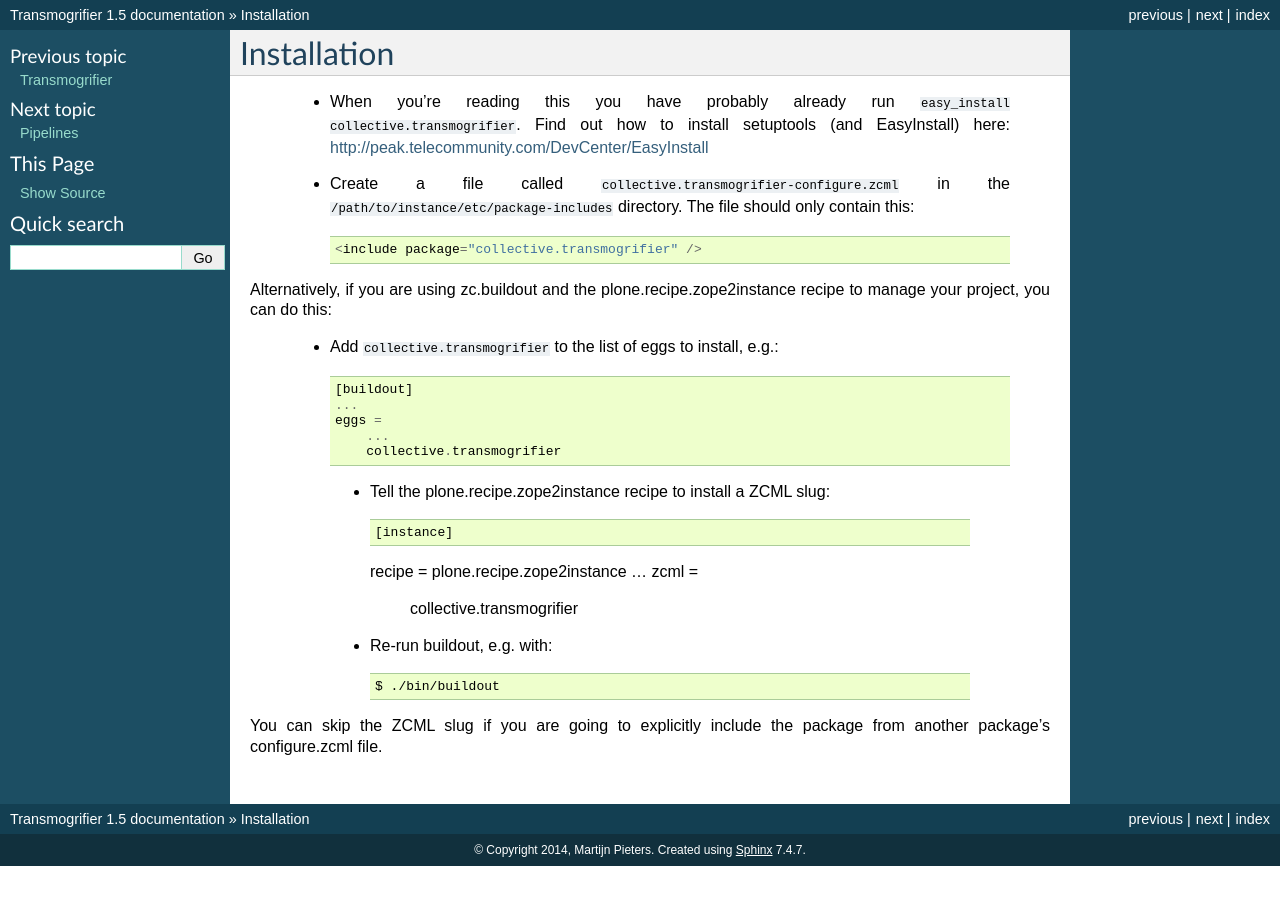
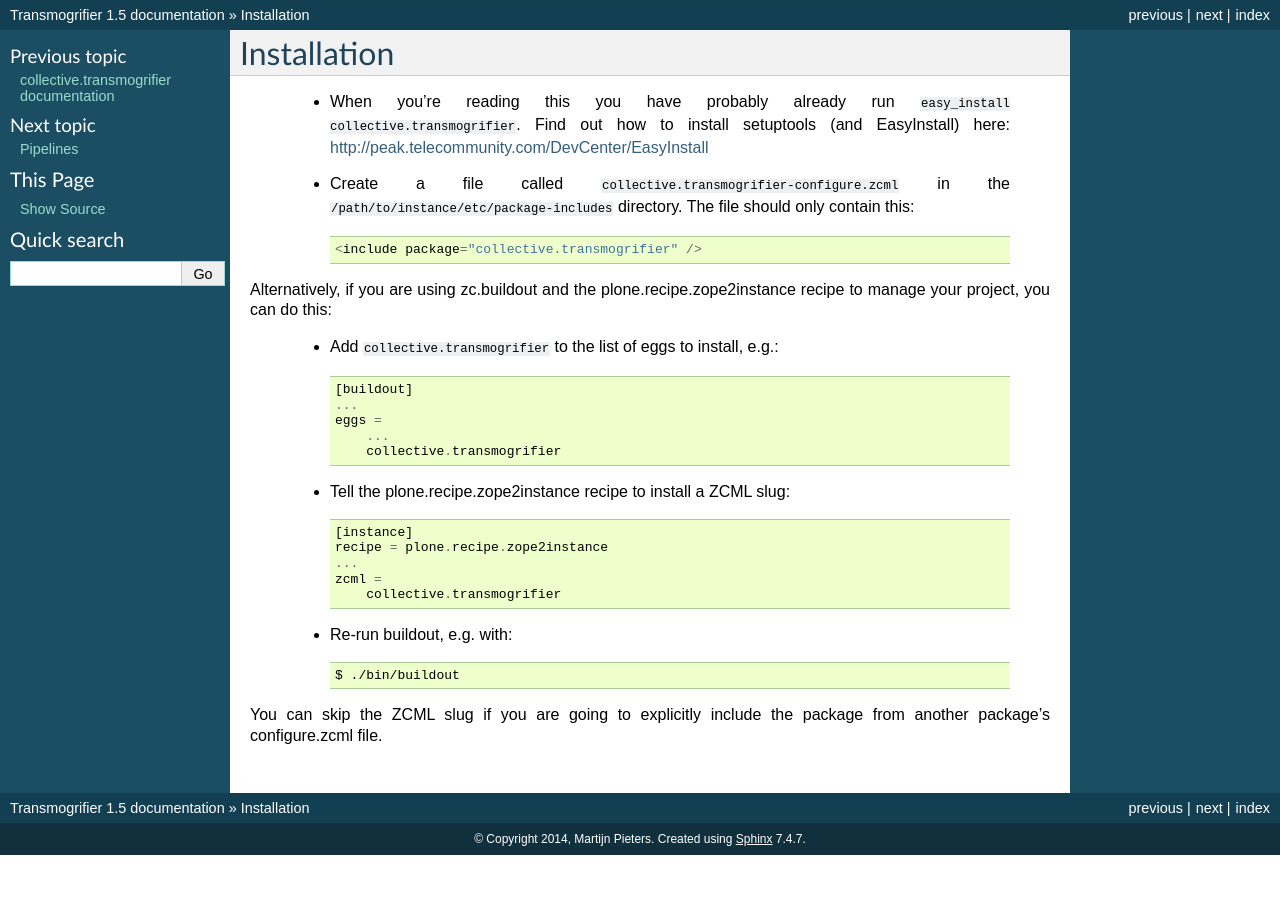
Before and after one commit to collective/transmogrifier, a Sphinx documentation site: the page built from docs/source/INSTALL.rst, in a window 1280 px wide. Built offline with Sphinx 7.4.7, drawn with Linux system fonts in a browser that asks for light colours; pages that are not in the unit, such as notebooks, are missing from menus.

Commit message:
doc fixes

```diff
--- a/docs/source/INSTALL.rst
+++ b/docs/source/INSTALL.rst
@@ -10,7 +10,7 @@ Installation
    ``/path/to/instance/etc/package-includes`` directory.  The file
    should only contain this::
 
-       <include package="collective.transmogrifier" />
+   <include package="collective.transmogrifier" />
 
 
 Alternatively, if you are using zc.buildout and the plone.recipe.zope2instance
@@ -24,7 +24,7 @@ recipe to manage your project, you can do this:
         ...
         collective.transmogrifier
 
-  * Tell the plone.recipe.zope2instance recipe to install a ZCML slug::
+ * Tell the plone.recipe.zope2instance recipe to install a ZCML slug::
 
     [instance]
     recipe = plone.recipe.zope2instance
@@ -32,7 +32,7 @@ recipe to manage your project, you can do this:
     zcml =
         collective.transmogrifier
 
-  * Re-run buildout, e.g. with::
+ * Re-run buildout, e.g. with::
 
     $ ./bin/buildout
 
--- a/docs/source/index.rst
+++ b/docs/source/index.rst
@@ -3,10 +3,13 @@
    You can adapt this file completely to your liking, but it should at least
    contain the root `toctree` directive.
 
-.. include:: ../../README.rst
+collective.transmogrifier documentation
+=======================================
 
-Contents
-========
+.. include:: ../README.rst
+
+Content
+-------
 
 .. toctree::
    :maxdepth: 2
@@ -18,7 +21,7 @@ Contents
 
 
 Indices and tables
-==================
+^^^^^^^^^^^^^^^^^^
 
 * :ref:`genindex`
 * :ref:`modindex`
```
